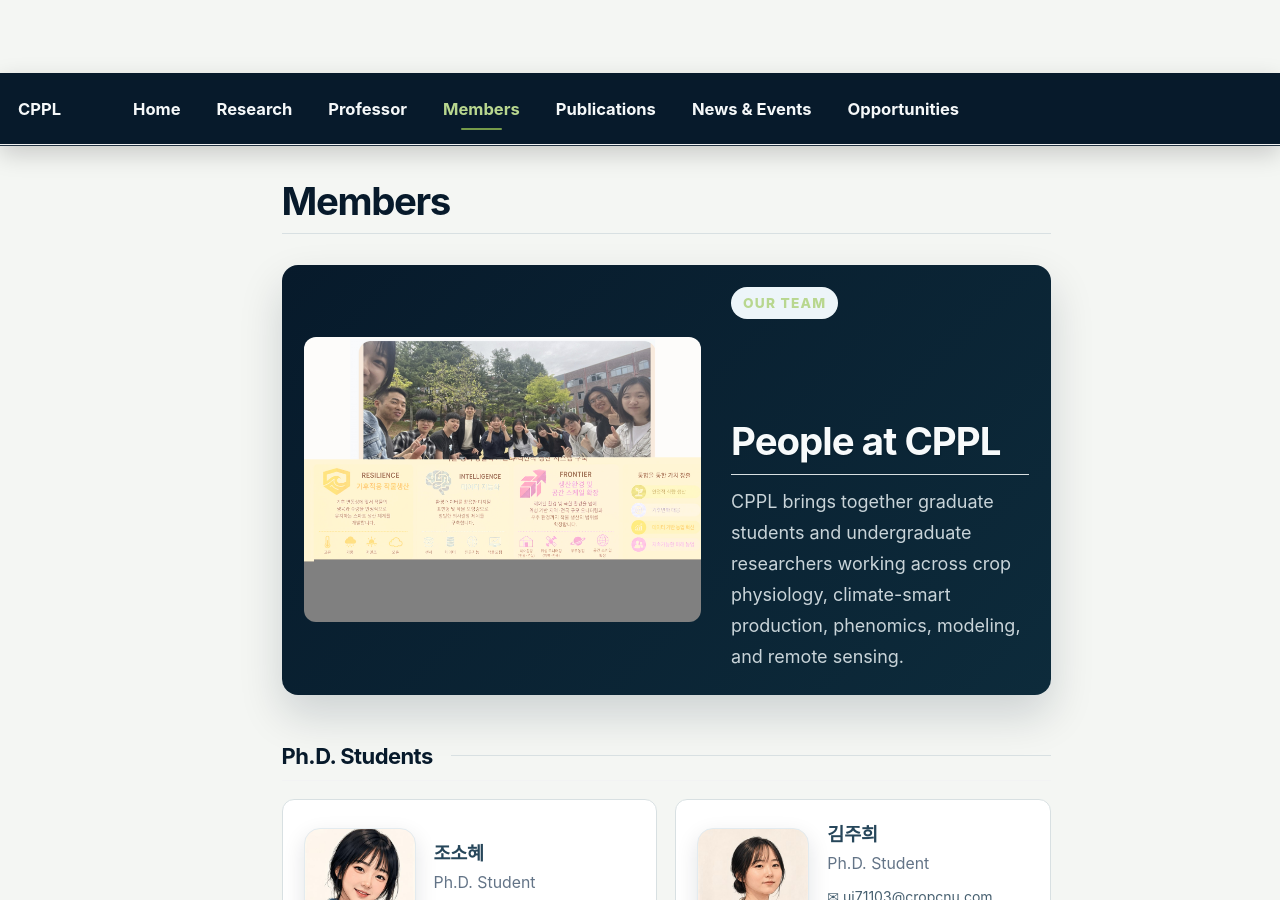
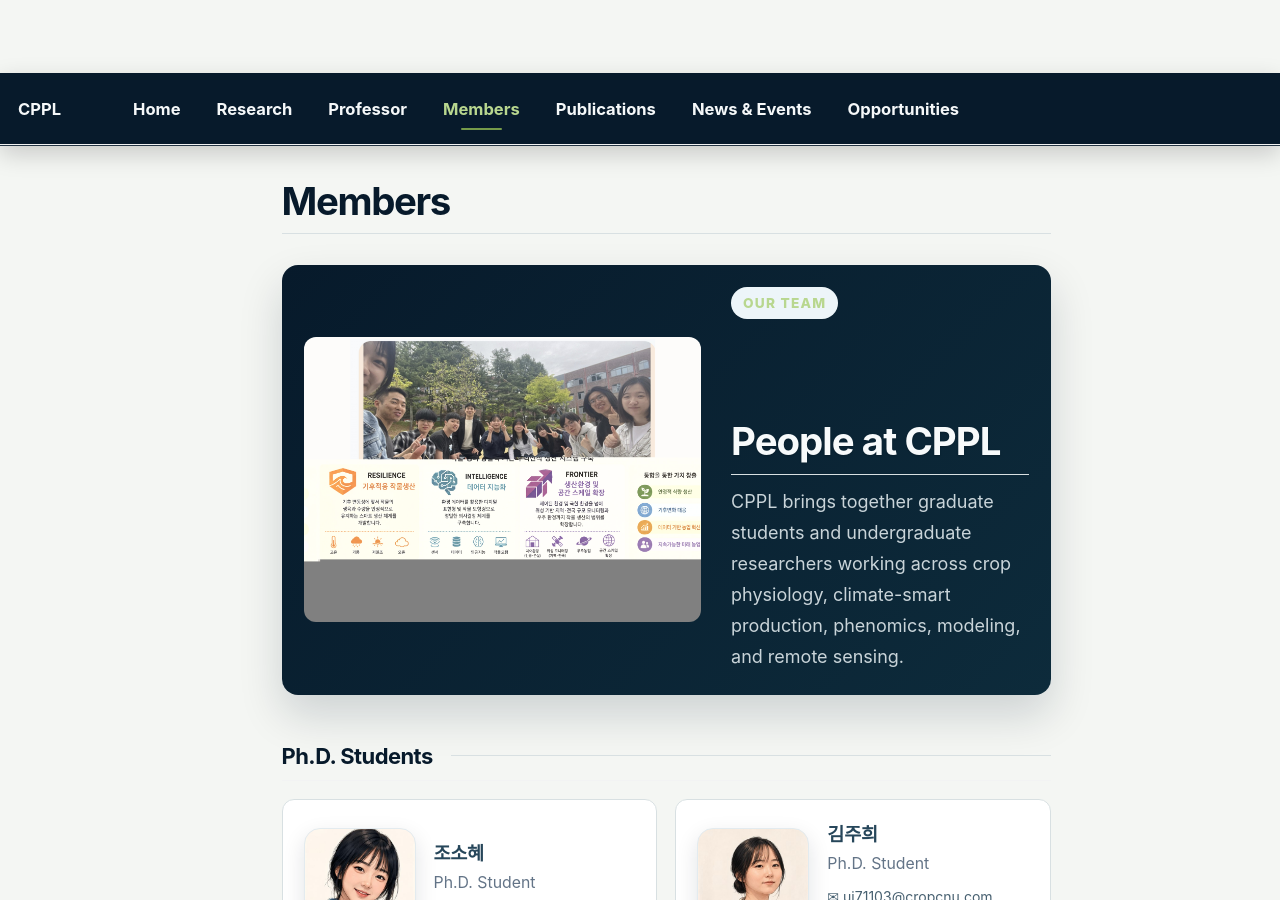
Before and after one commit to HYEONSEOKLEE-Prof/hyeonseoklee-prof.github.io, a Jekyll site: the page built from _pages/members.md, in a window 1280 px wide and 900 px high. Built offline with Jekyll 4.4.1, drawn with Linux system fonts in a browser that asks for light colours; a script bundle is joined from its source files by our own code; library files that are not in the unit come from our copies.

Commit message:
Preserve white background in revised Members graphic

```diff
--- a/_pages/members.md
+++ b/_pages/members.md
@@ -61,7 +61,7 @@
 </style>
 
 <div class="cppl-members-hero" style="background:linear-gradient(135deg,#071a2b,#0d2b3b)!important;color:#f7fafb!important;">
-  <div class="cppl-members-hero-visual"><img data-members-hero-version="vision-team-2026" src="/images/members/cppl-members-vision-team-2026.jpg?v=1" width="3114" height="2234" loading="eager" decoding="async" alt="CPPL team and research vision for resilient, data-driven, and scalable crop production" style="width:100%;height:auto;max-height:none!important;object-fit:contain!important;display:block;border-radius:12px;"></div>
+  <div class="cppl-members-hero-visual"><img data-members-hero-version="vision-team-2026" src="/images/members/cppl-members-vision-team-2026.jpg?v=2" width="3114" height="2234" loading="eager" decoding="async" alt="CPPL team and research vision for resilient, data-driven, and scalable crop production" style="width:100%;height:auto;max-height:none!important;object-fit:contain!important;display:block;border-radius:12px;"></div>
   <div>
     <div class="cppl-eyebrow">Our Team</div>
     <h2>People at CPPL</h2>
```
Also changed, not shown: images/members/cppl-members-vision-team-2026.jpg.
